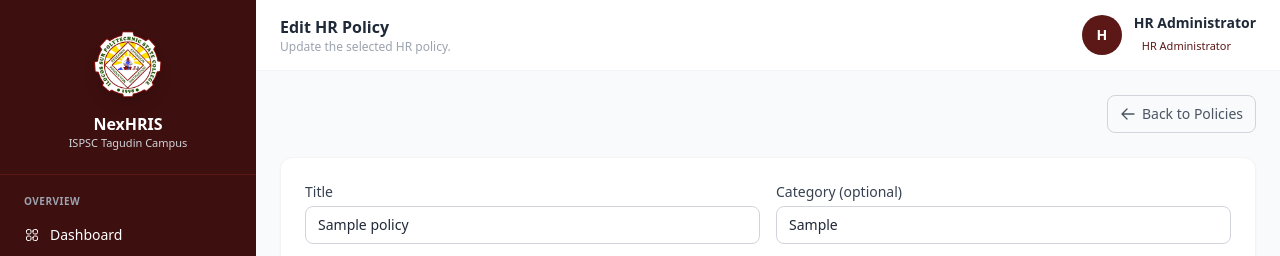
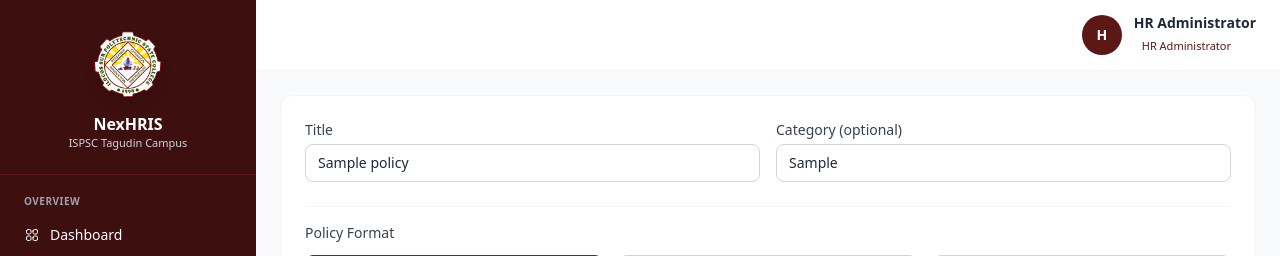
Before and after one commit to edrfjk/nexhris, a Laravel app: page /admin/policies/1/edit in a window 1280 px wide. Shown: the top 256 px of the page. Run offline with Laravel 12, Linux system fonts and the light colour scheme; a user stored in the database is signed in; data comes from the database, SQL or seed files in the repository; tables that the repository leaves empty hold one stand-in row (values such as "Sample post"); style sheets or scripts are compiled from the project's sources; some libraries are stand-ins or nearby versions.

Commit message:
Fix Edit Policy

```diff
--- a/resources/views/admin/policies/edit.blade.php
+++ b/resources/views/admin/policies/edit.blade.php
@@ -3,29 +3,20 @@
 @section('title', 'Edit HR Policy')
 
 @push('styles')
-<link href="https://cdn.jsdelivr.net/npm/quill@1.3.7/dist/quill.snow.css" rel="stylesheet">
 @endpush
 
 @section('content')
 
-<x-page-header
-    title="Edit HR Policy"
-    subtitle="Update the selected HR policy.">
-
 <x-slot:actions>
     <a href="{{ route('admin.policies.index') }}"
        class="inline-flex items-center gap-1.5 text-sm text-gray-600 border border-gray-300 rounded-lg px-3 py-2 hover:bg-gray-50 transition">
-            <svg class="w-4 h-4" fill="none" viewBox="0 0 24 24" stroke="currentColor"><path stroke-linecap="round" stroke-linejoin="round" stroke-width="2" d="M10.5 19.5L3 12m0 0l7.5-7.5M3 12h18"/></svg>
+        <svg class="w-4 h-4" fill="none" viewBox="0 0 24 24" stroke="currentColor">
+            <path stroke-linecap="round" stroke-linejoin="round" stroke-width="2"
+                  d="M10.5 19.5L3 12m0 0l7.5-7.5M3 12h18"/>
+        </svg>
         Back to Policies
     </a>
 </x-slot:actions>
-
-</x-page-header>
-
-<form id="policyForm"
-      action="{{ route('admin.policies.update', $policy) }}"
-      method="POST"
-      enctype="multipart/form-data">
 
 @csrf
 @method('PUT')
@@ -99,6 +90,7 @@
                         <p class="text-sm font-medium text-gray-700">
                             Write Text
                         </p>
+
                         <p class="text-xs text-gray-500 mt-1">
                             Create the policy using the editor.
                         </p>
@@ -121,6 +113,7 @@
                         <p class="text-sm font-medium text-gray-700">
                             Upload File
                         </p>
+
                         <p class="text-xs text-gray-500 mt-1">
                             PDF, DOC, DOCX, PPT, PPTX
                         </p>
@@ -143,6 +136,7 @@
                         <p class="text-sm font-medium text-gray-700">
                             Post a Link
                         </p>
+
                         <p class="text-xs text-gray-500 mt-1">
                             Google Form, video, external portal
                         </p>
@@ -188,14 +182,12 @@
             </label>
 
             @if ($policy->file_path)
-
                 <p class="text-sm text-gray-500 mb-2">
                     Current file:
                     <span class="font-medium text-gray-700">
                         {{ $policy->file_original_name }}
                     </span>
                 </p>
-
             @endif
 
             <input
@@ -250,6 +242,7 @@
 
             <div class="grid grid-cols-1 sm:grid-cols-2 gap-4 mb-4">
 
+                {{-- Effective Date --}}
                 <div>
                     <label class="block text-sm font-medium text-gray-700 mb-1">
                         Effective Date (optional)
@@ -267,6 +260,7 @@
                         class="w-full border border-gray-300 rounded-lg px-3 py-2 text-sm focus:ring-2 focus:ring-maroon-700 focus:border-transparent">
                 </div>
 
+                {{-- Expiry Date --}}
                 <div>
                     <label class="block text-sm font-medium text-gray-700 mb-1">
                         Expiry Date (optional)
@@ -286,6 +280,7 @@
 
             </div>
 
+            {{-- Pin --}}
             <label class="flex items-center gap-2 text-sm mb-2">
 
                 <input
@@ -299,6 +294,7 @@
 
             </label>
 
+            {{-- Acknowledgment --}}
             <label class="flex items-center gap-2 text-sm">
 
                 <input
@@ -357,43 +353,11 @@
 
 </div>
 
-</form>
-
 @endsection
 
 @push('scripts')
-
-<script src="https://cdn.jsdelivr.net/npm/quill@1.3.7/dist/quill.min.js"></script>
-
 <script>
-
-const quill = new Quill('#editor', {
-    theme: 'snow',
-    placeholder: 'Write your HR policy here...',
-    modules: {
-        toolbar: [
-            [{ header: [1, 2, 3, false] }],
-            ['bold', 'italic', 'underline'],
-            [{ list: 'ordered' }, { list: 'bullet' }],
-            ['link'],
-            ['clean']
-        ]
-    }
-});
-
-@if(old('body', $policy->body))
-quill.root.innerHTML = {!! json_encode(old('body', $policy->body)) !!};
-@endif
-
-document.getElementById('policyForm').addEventListener('submit', function () {
-
-    document.getElementById('body-input').value =
-        quill.root.innerHTML;
-
-});
-
     function togglePolicyType(type) {
-
         document.getElementById('text-section')
             .classList.toggle('hidden', type !== 'text');
 
@@ -402,13 +366,9 @@ function togglePolicyType(type) {
 
         document.getElementById('link-section')
             .classList.toggle('hidden', type !== 'link');
-
     }
 
-togglePolicyType(
-    document.querySelector('input[name="type"]:checked').value
-);
-
+    // Show the correct section when the edit page first loads
+    togglePolicyType('{{ old('type', $policy->type) }}');
 </script>
-
 @endpush
```
Lines whose indentation alone changed are shown as unchanged.
